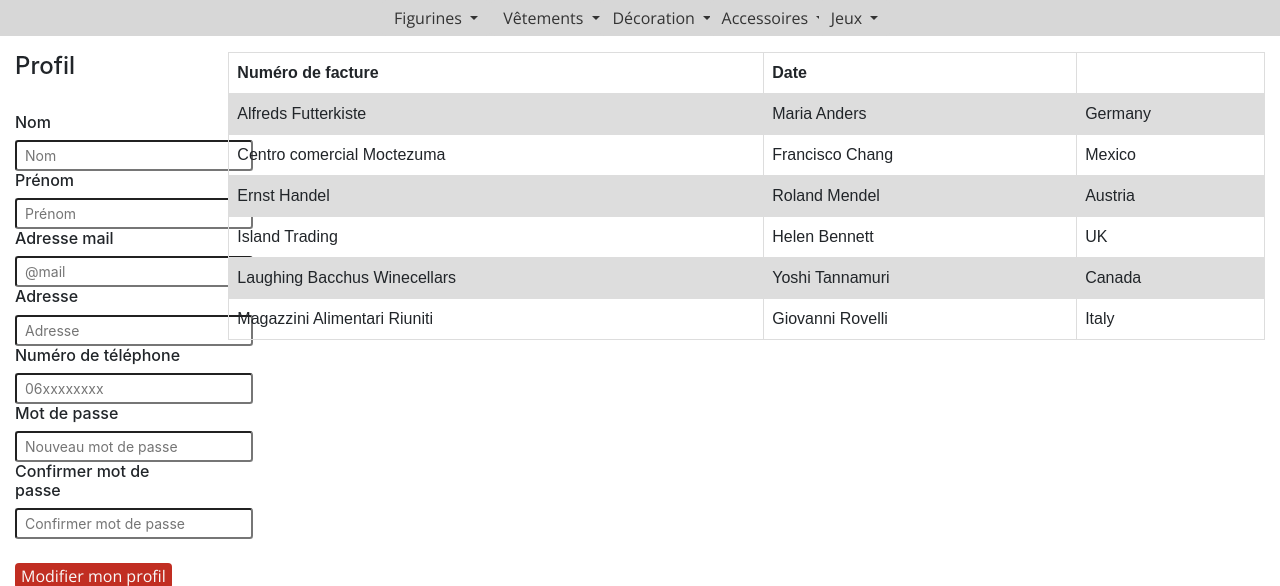
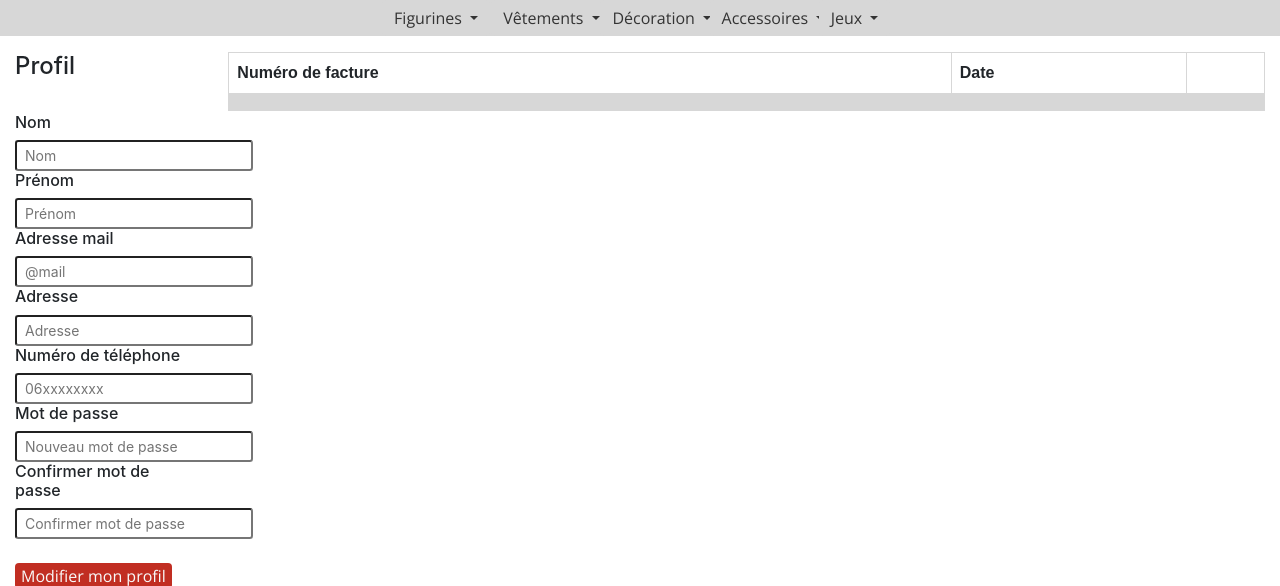
Before and after one commit to NilsKarlsson1/ReShop, a PHP site: page /routes/profile.html in a window 1280 px wide. Shown: the part 96-682 px from the top of the page. Run offline with PHP 8.4, Linux system fonts and the light colour scheme; lists and menus that the app fills with data are empty.

Commit message:
[Site] modifications de la page de profil

```diff
--- a/Site/css/style.css
+++ b/Site/css/style.css
@@ -99,13 +99,13 @@ table {
   }
 
   td, th {
-    border: 1px solid #dddddd;
+    border: 1px solid #d7d7d7;
     text-align: left;
     padding: 8px;
   }
 
   tr:nth-child(even) {
-    background-color: #dddddd;
+    background-color: #d7d7d7;
   }
 
 header{
--- a/Site/routes/profile.html
+++ b/Site/routes/profile.html
@@ -175,34 +175,9 @@
                       <th></th>
                     </tr>
                     <tr>
-                      <td>Alfreds Futterkiste</td>
-                      <td>Maria Anders</td>
-                      <td>Germany</td>
-                    </tr>
-                    <tr>
-                      <td>Centro comercial Moctezuma</td>
-                      <td>Francisco Chang</td>
-                      <td>Mexico</td>
-                    </tr>
-                    <tr>
-                      <td>Ernst Handel</td>
-                      <td>Roland Mendel</td>
-                      <td>Austria</td>
-                    </tr>
-                    <tr>
-                      <td>Island Trading</td>
-                      <td>Helen Bennett</td>
-                      <td>UK</td>
-                    </tr>
-                    <tr>
-                      <td>Laughing Bacchus Winecellars</td>
-                      <td>Yoshi Tannamuri</td>
-                      <td>Canada</td>
-                    </tr>
-                    <tr>
-                      <td>Magazzini Alimentari Riuniti</td>
-                      <td>Giovanni Rovelli</td>
-                      <td>Italy</td>
+                      <td></td><!-- numéro de facture -->
+                      <td></td><!-- Date -->
+                      <td></td><!-- Boutton pour télécharger la facture -->
                     </tr>
                   </table>
                 </div>
```
